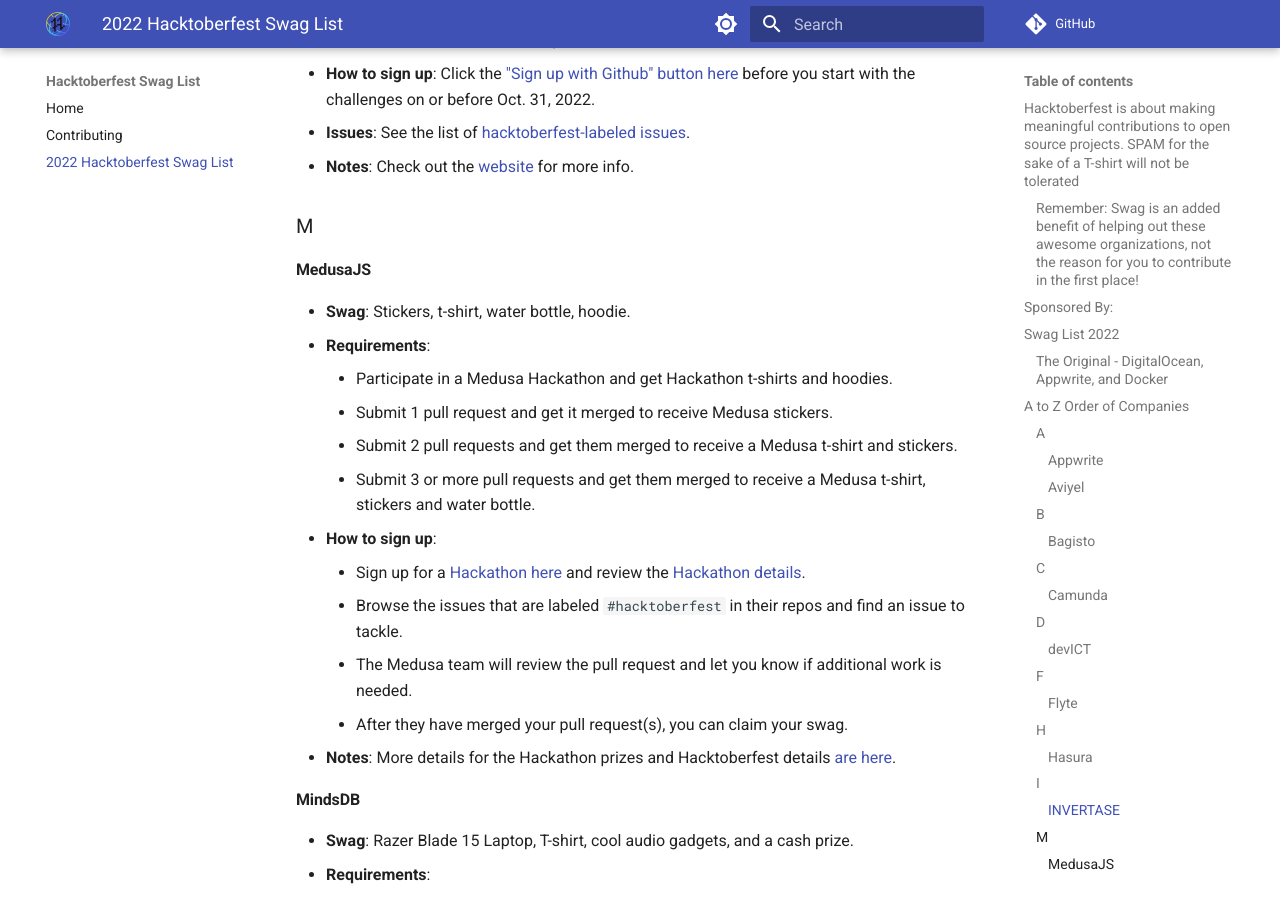
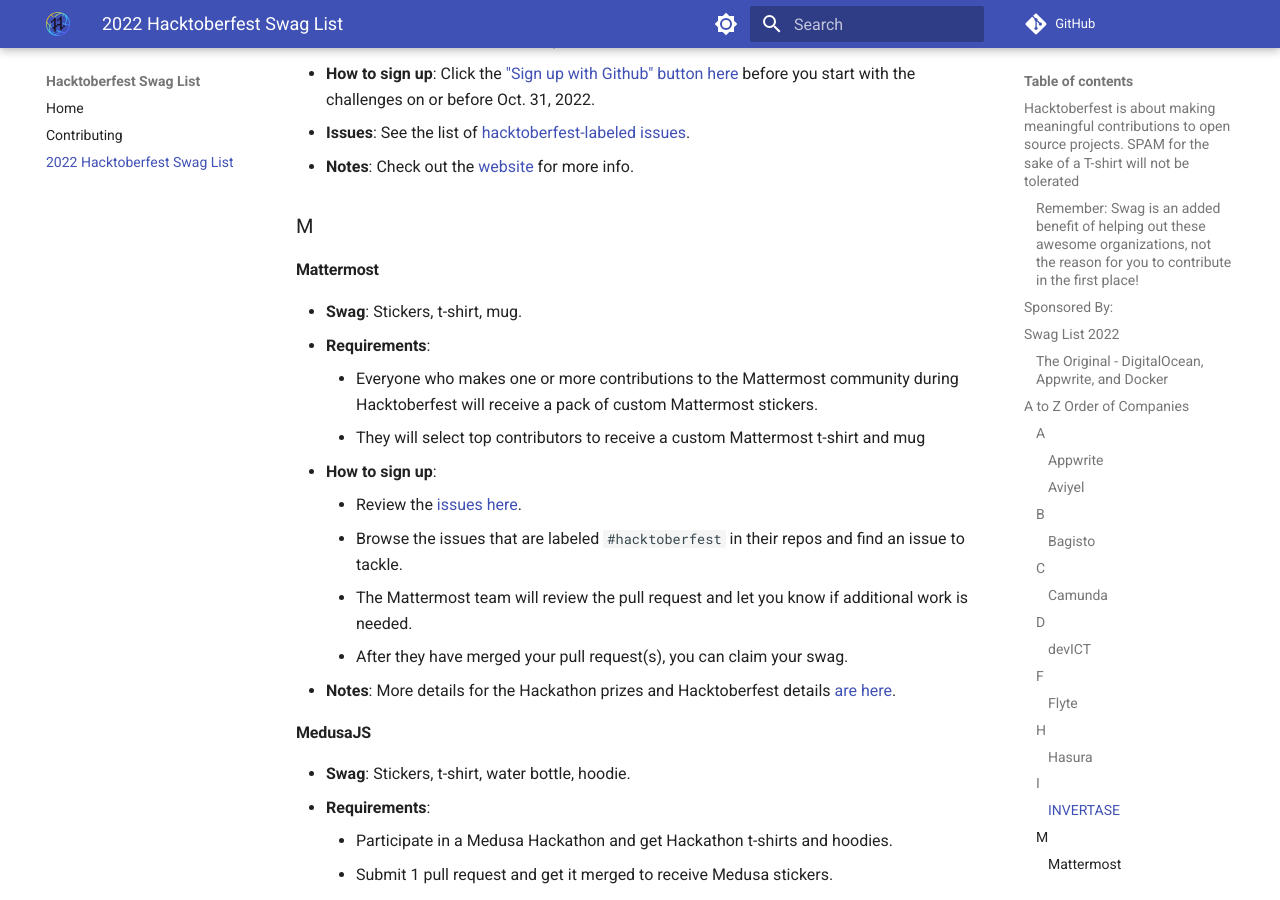
Before and after one commit to crweiner/hacktoberfest-swag-list, an MkDocs documentation site: the page built from docs/list.md, in a window 1280 px wide and 900 px high, scrolled down 4730 px. Built offline with MkDocs 1.6.1 and Material for MkDocs 9.7.7, drawn with Linux system fonts in a browser that asks for light colours; comment, search, counter and statistics services are not loaded.

Commit message:
add Mattermost to list

```diff
--- a/docs/list.md
+++ b/docs/list.md
@@ -135,6 +135,19 @@
 
 ### M
 
+#### **Mattermost**
+
+- **Swag**: Stickers, t-shirt, mug.
+- **Requirements**:
+    - Everyone who makes one or more contributions to the Mattermost community during Hacktoberfest will receive a pack of custom Mattermost stickers.
+    - They will select top contributors to receive a custom Mattermost t-shirt and mug
+- **How to sign up**:
+    - Review the [issues here](https://github.com/search?q=org%3Amattermost+type%3Aissues+label%3A%22help+wanted%22&state=open&type=Issues){:target="\_blank"}.
+    - Browse the issues that are labeled `#hacktoberfest` in their repos and find an issue to tackle.
+    - The Mattermost team will review the pull request and let you know if additional work is needed.
+    - After they have merged your pull request(s), you can claim your swag.
+- **Notes**: More details for the Hackathon prizes and Hacktoberfest details [are here](https://mattermost.com/blog/hacktoberfest-2022/){:target="\_blank"}.
+
 #### **MedusaJS**
 
 - **Swag**: Stickers, t-shirt, water bottle, hoodie.
```
